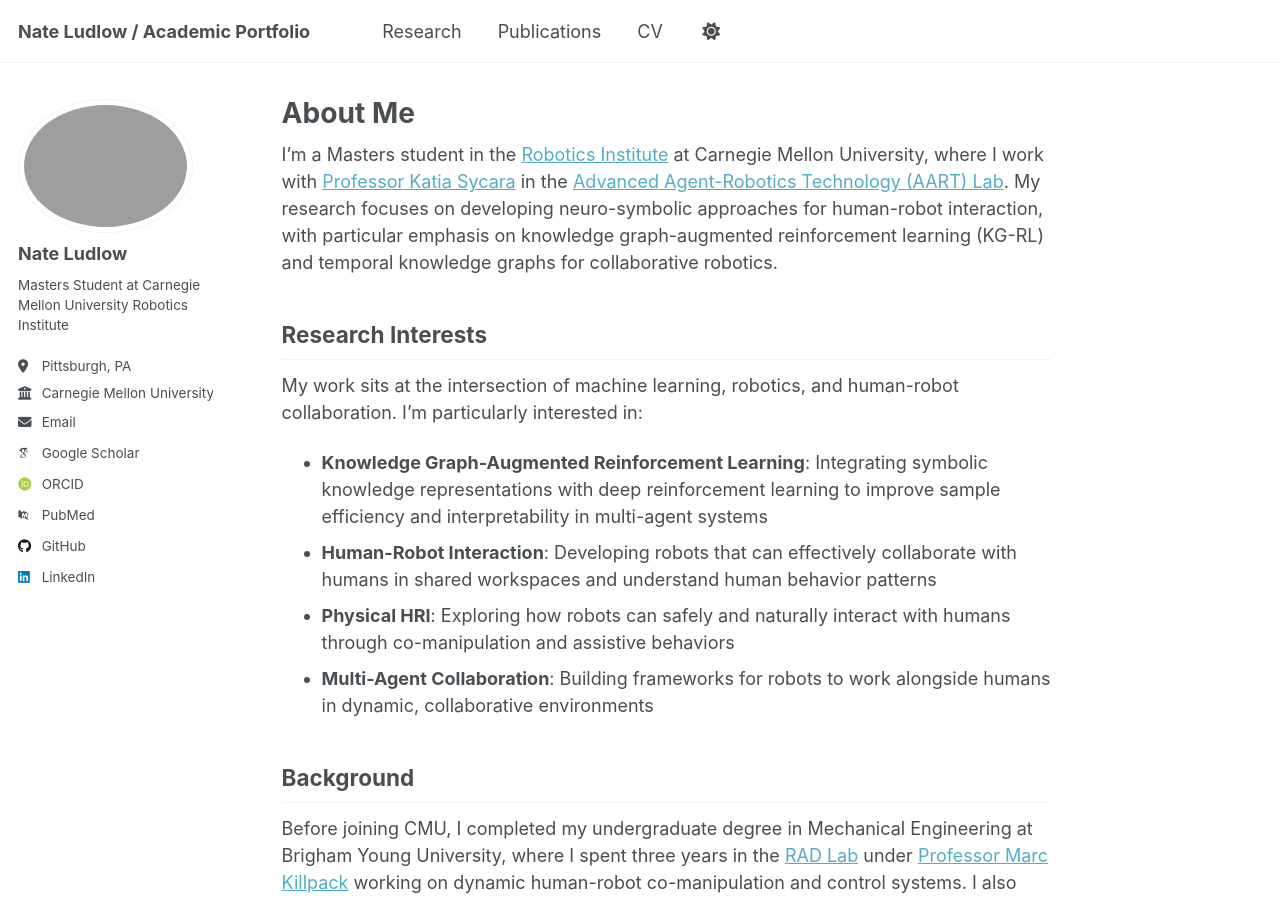
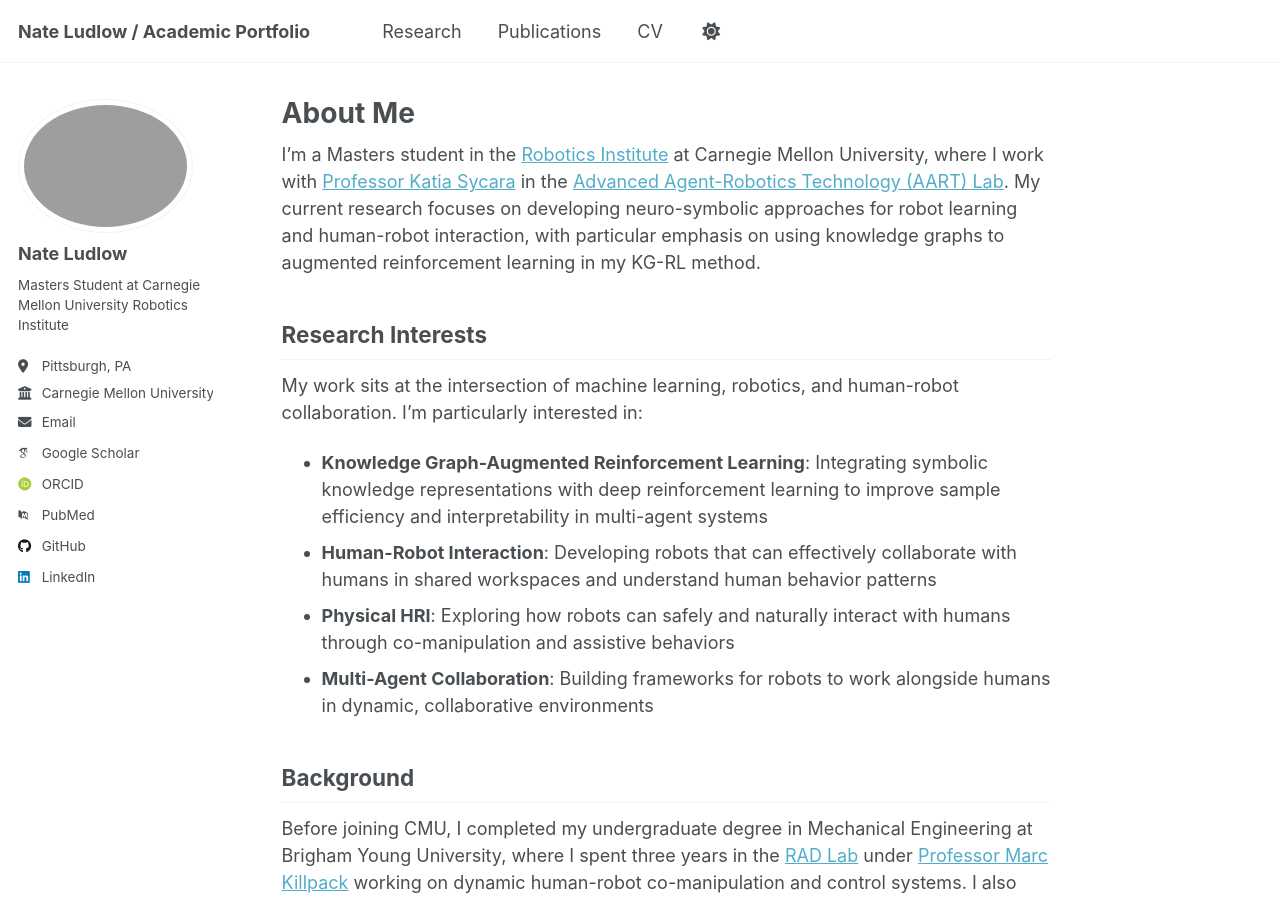
Before and after one commit to natelud/natelud.github.io, a Jekyll site: the page built from _pages/about.md, in a window 1280 px wide and 900 px high. Built offline with Jekyll 4.4.1, drawn with Linux system fonts in a browser that asks for light colours; some web fonts are replaced; a script that is not in the unit is left out.

Commit message:
Revise research description in about.md
Updated research focus to include robot learning and clarified KG-RL method.

```diff
--- a/_pages/about.md
+++ b/_pages/about.md
@@ -8,7 +8,7 @@
   - /about.html
 ---
 
-I'm a Masters student in the [Robotics Institute](https://www.ri.cmu.edu/) at Carnegie Mellon University, where I work with [Professor Katia Sycara](https://www.ri.cmu.edu/ri-faculty/katia-sycara/) in the [Advanced Agent-Robotics Technology (AART) Lab](https://www.ri.cmu.edu/robotics-groups/advanced-agent-robotics-technology-lab/). My research focuses on developing neuro-symbolic approaches for human-robot interaction, with particular emphasis on knowledge graph-augmented reinforcement learning (KG-RL) and temporal knowledge graphs for collaborative robotics.
+I'm a Masters student in the [Robotics Institute](https://www.ri.cmu.edu/) at Carnegie Mellon University, where I work with [Professor Katia Sycara](https://www.ri.cmu.edu/ri-faculty/katia-sycara/) in the [Advanced Agent-Robotics Technology (AART) Lab](https://www.ri.cmu.edu/robotics-groups/advanced-agent-robotics-technology-lab/). My current research focuses on developing neuro-symbolic approaches for robot learning and human-robot interaction, with particular emphasis on using knowledge graphs to augmented reinforcement learning in my KG-RL method.
 
 ## Research Interests
 
```
